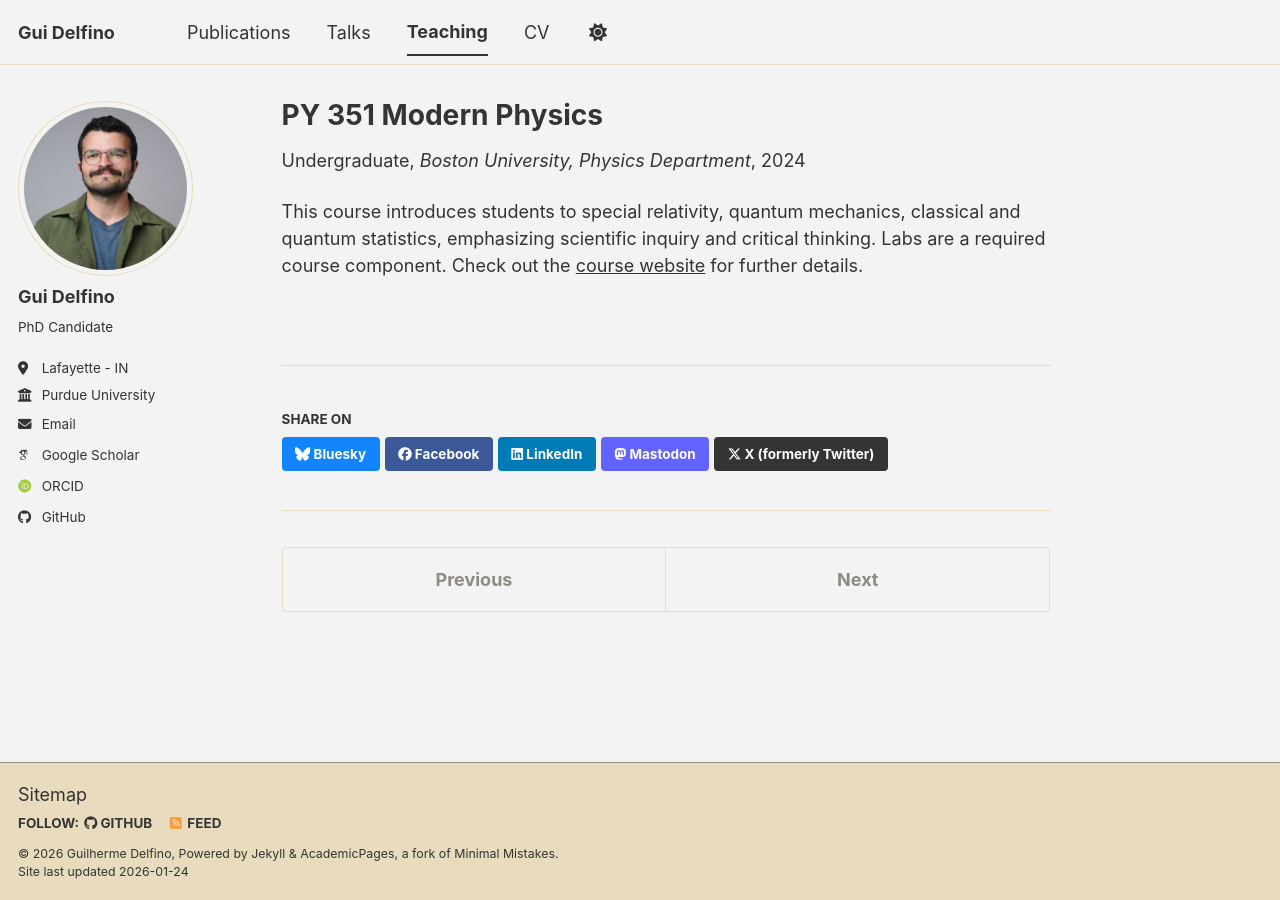
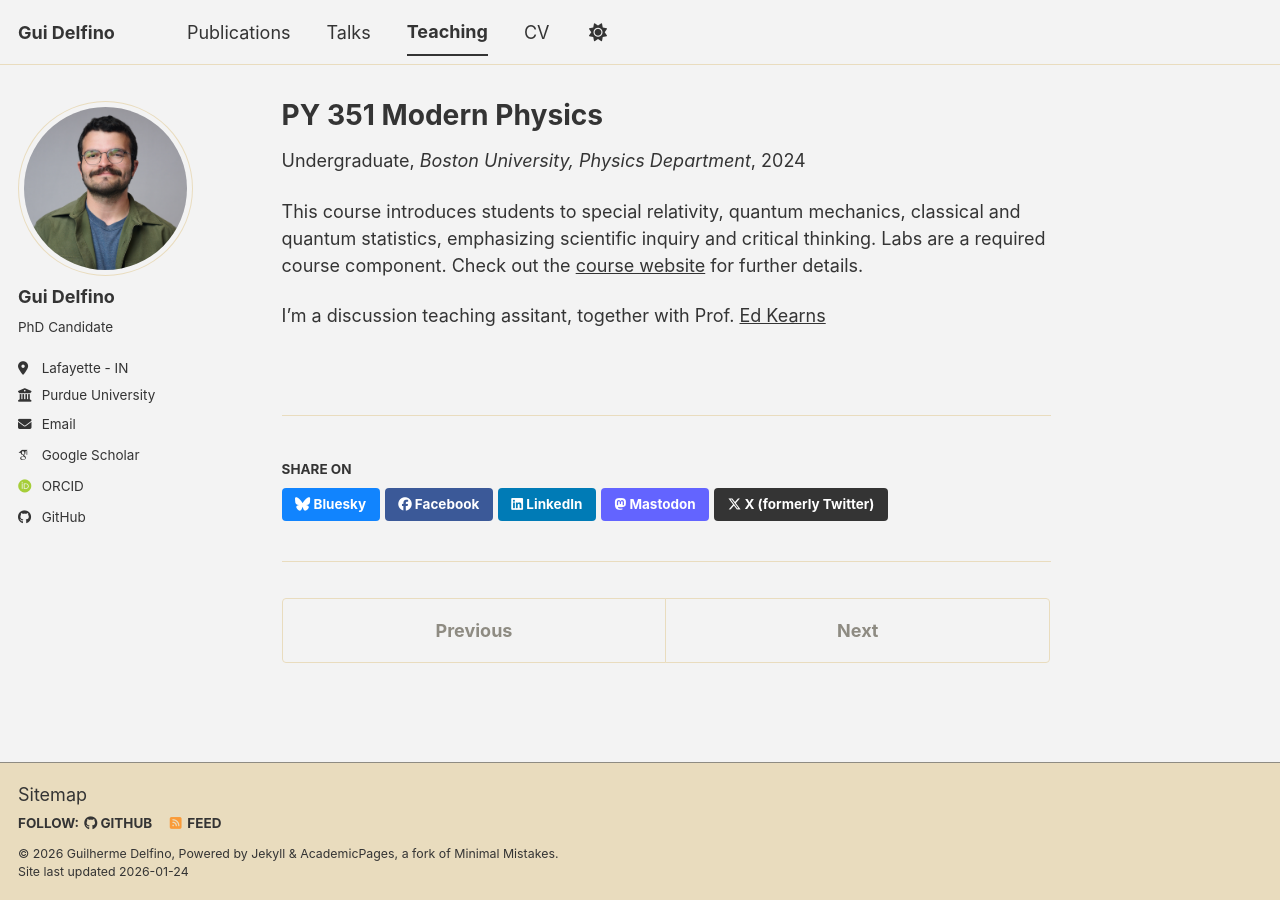
Before and after one commit to gui-delfino/gui-delfino.github.io, a Jekyll site: the page built from _teaching/2024-fall-teaching-modern.md, in a window 1280 px wide. Built offline with Jekyll 4.4.1, drawn with Linux system fonts in a browser that asks for light colours; some web fonts are replaced; a script bundle is joined from its source files by our own code; library files that are not in the unit come from our copies.

Commit message:
Add teaching assistant information to course description

```diff
--- a/_teaching/2024-fall-teaching-modern.md
+++ b/_teaching/2024-fall-teaching-modern.md
@@ -9,3 +9,5 @@ location: "Boston, USA"
 ---
 
 This course introduces students to special relativity, quantum mechanics, classical and quantum statistics, emphasizing scientific inquiry and critical thinking. Labs are a required course component. Check out the [course website](https://www.bu.edu/academics/cas/courses/cas-py-351/) for further details.
+
+I'm a discussion teaching assitant, together with Prof. [Ed Kearns](https://www.bu.edu/physics/profile/ed-kearns/)
```
